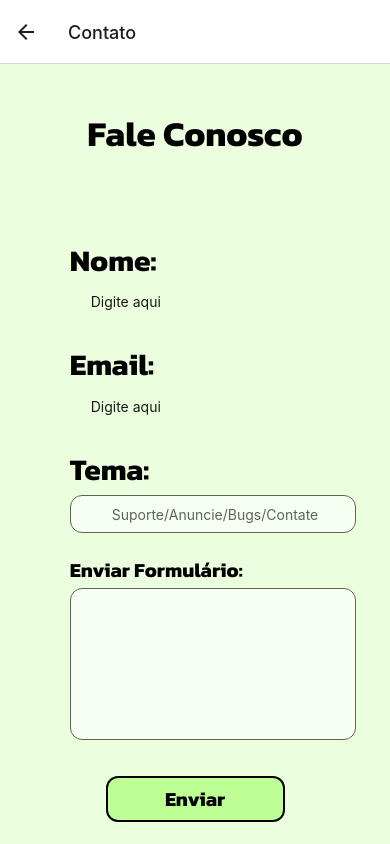
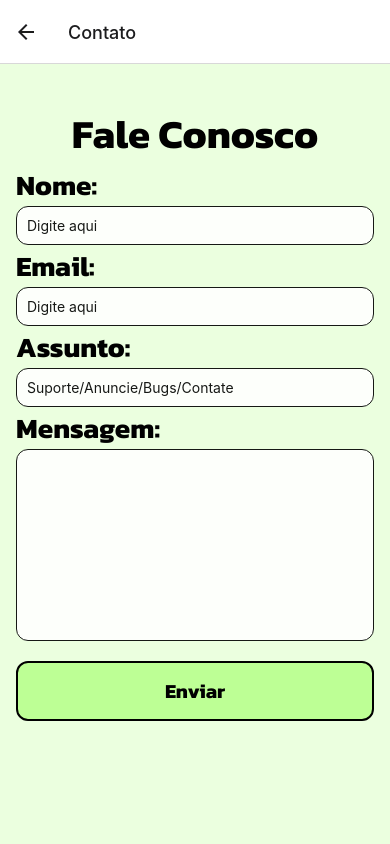
Before and after one commit to DayaneDamaceno/app-sustentabilidade, a React Native app: screen /Contato in a window 390 px wide. Built offline with nearby package versions, Linux system fonts and the light colour scheme.

Commit message:
Refactor ContatoScreen component

```diff
--- a/src/screens/contato/index.tsx
+++ b/src/screens/contato/index.tsx
@@ -9,69 +9,141 @@ import {
   TextInput,
   Alert,
 } from "react-native";
-import React, { useState, useEffect } from 'react';
+import React, { useState, useEffect } from "react";
 import { RootStackParamList } from "../../routes";
 import { Ionicons } from "@expo/vector-icons";
-import { StatusBar as ExpoStatusBar } from 'expo-status-bar';
-import * as Font from 'expo-font';
+import { StatusBar as ExpoStatusBar } from "expo-status-bar";
+import * as Font from "expo-font";
 
 type ContatoScreenProps = StackScreenProps<RootStackParamList, "Contato">;
 
+export const ContatoScreen: React.FC<ContatoScreenProps> = ({ navigation }) => {
+  function redirectToHome() {
+    navigation.navigate("Home");
+  }
+  const [nome, setTextoNome] = useState<string>("");
+  const [email, setTextoEmail] = useState<string>("");
+  const [assunto, setAssunto] = useState<string>("");
+  const [mensagem, setMensagem] = useState<string>("");
+
+  const [fontsLoaded, setFontsLoaded] = useState(false);
+
+  async function loadFonts() {
+    await Font.loadAsync({
+      "Kanit-Bold": require("../../../assets/fonts/kanit/Kanit-Bold.ttf"),
+    });
+    setFontsLoaded(true);
+  }
+  useEffect(() => {
+    loadFonts();
+  }, []);
+
+  if (!fontsLoaded) {
+    return <Text>Loading...</Text>;
+  }
+
+  const enviarDados = async () => {
+    try {
+      const response = await fetch(
+        "https://ekoplayportal.azurewebsites.net/contatos",
+        {
+          method: "POST",
+          headers: {
+            "Content-Type": "application/json",
+          },
+          body: JSON.stringify({ nome, email, assunto, mensagem }),
+        }
+      );
+
+      const data = await response.json();
+      console.log(data);
+
+      if (response.ok) {
+        Alert.alert("Dados enviados com sucesso!");
+        redirectToHome();
+      } else {
+        Alert.alert("Erro ao enviar os dados. Tente novamente.");
+      }
+    } catch (error) {
+      console.error("Erro ao enviar os dados:", error);
+      Alert.alert("Erro ao enviar os dados. Tente novamente.");
+    }
+  };
+
+  return (
+    <View style={styles.container}>
+      <Text style={styles.title}>Fale Conosco</Text>
+      <Text style={styles.label}>Nome:</Text>
+      <TextInput
+        style={styles.boxwrite}
+        placeholder="Digite aqui"
+        onChangeText={(text) => setTextoNome(text)}
+        value={nome}
+      />
+      <Text style={styles.label}>Email:</Text>
+      <TextInput
+        style={styles.boxwrite}
+        placeholder="Digite aqui"
+        onChangeText={(text) => setTextoEmail(text)}
+        value={email}
+      />
+      <Text style={styles.label}>Assunto:</Text>
+      <TextInput
+        style={styles.boxwrite}
+        placeholder="Suporte/Anuncie/Bugs/Contate"
+        onChangeText={(text) => setAssunto(text)}
+        value={assunto}
+      />
+      <Text style={styles.label}>Mensagem:</Text>
+      <TextInput
+        style={styles.textarea}
+        multiline
+        numberOfLines={10}
+        onChangeText={(text) => setMensagem(text)}
+        value={mensagem}
+      />
+      <TouchableOpacity style={styles.start} onPress={enviarDados}>
+        <Text style={styles.titlebutton}>Enviar</Text>
+      </TouchableOpacity>
+    </View>
+  );
+};
+
 const styles = StyleSheet.create({
   container: {
-    paddingTop: Platform.OS === "android" ? StatusBar.currentHeight: 20,
+    paddingTop: Platform.OS === "android" ? StatusBar.currentHeight : 20,
     backgroundColor: "#EBFFDF",
     flex: 1,
     paddingHorizontal: 16,
   },
-  header: {
-    fontFamily: "Kanit-Bold",
-    fontSize: 30,
-    textAlign: "left",
-    paddingLeft: "15%",
-  },
-  header2: {
-    fontFamily: "Kanit-Bold",
-    fontSize: 20,
-    textAlign: "left",
-    paddingLeft: "15%",
-  },
   title: {
     fontFamily: "Kanit-Bold",
-    fontSize: 35,
+    fontSize: 40,
     textAlign: "center",
-    paddingBottom: "15%",
+    marginTop: 20,
+  },
+  label: {
+    fontFamily: "Kanit-Bold",
+    fontSize: 28,
   },
   boxwrite: {
-    height: "5%",
-    width: "80%",
+    width: "100%",
+    padding: 10,
     opacity: 0.9,
-    marginBottom: "6%",
-    marginLeft: "18%",
-  },
-  boxwrite2: {
-    height: "5%",
-    width: "80%",
     backgroundColor: "white",
-    borderColor: 'black',
+    borderColor: "black",
     borderWidth: 1.8,
     borderRadius: 12,
-    opacity: 0.6,
-    marginTop: "1%",
-    marginBottom: "6%",
-    marginLeft: "15%",
   },
-  boxwrite3: {
-    height: "20%",
-    width: "80%",
+  textarea: {
+    width: "100%",
+    padding: 10,
+    minHeight: 150,
+    opacity: 0.9,
     backgroundColor: "white",
-    borderColor: 'black',
+    borderColor: "black",
     borderWidth: 1.8,
     borderRadius: 12,
-    opacity: 0.6,
-    marginTop: "1%",
-    marginBottom: "10%",
-    marginLeft: "15%",
   },
   titlebutton: {
     fontFamily: "Kanit-Bold",
@@ -79,95 +151,14 @@ const styles = StyleSheet.create({
     fontSize: 20,
   },
   start: {
-    width: "50%",
-    height: "6%",
+    width: "100%",
+    height: 60,
     backgroundColor: "#BDFF95",
     borderRadius: 12,
     borderWidth: 2,
+    marginTop: 20,
     borderColor: "#000000",
     alignSelf: "center",
     justifyContent: "center",
   },
 });
-
-export const ContatoScreen: React.FC<ContatoScreenProps> = ({ navigation }) => {
-  function redirectToHome() {
-    navigation.navigate("Home");
-  }
-    const [nome, setTextoNome] = useState<string>('');
-    const [email, setTextoEmail] = useState<string>('');
-    const [tema, setTema] = useState<string>('');
-    const [assunto, setAsst] = useState<string>('');
-
-    const [fontsLoaded, setFontsLoaded] = useState(false);
-
-    useEffect(() => {
-      async function loadFonts() {
-        await Font.loadAsync({
-          'Kanit-Bold': require('../../../assets/fonts/kanit/Kanit-Bold.ttf'),
-        });
-        setFontsLoaded(true);
-      }
-
-      loadFonts();
-    }, []);
-
-    const enviarDados = async () => {
-        try {
-          const response = await fetch('https://seuservidor.com/endpoint', {
-            method: 'POST',
-            headers: {
-              'Content-Type': 'application/json',
-            },
-            body: JSON.stringify({ nome, email, tema, assunto }),
-          });
-
-          if (response.ok) {
-            Alert.alert('Dados enviados com sucesso!');
-          } else {
-            Alert.alert('Erro ao enviar os dados. Tente novamente.');
-          }
-        } catch (error) {
-          console.error('Erro ao enviar os dados:', error);
-          Alert.alert('Erro ao enviar os dados. Tente novamente.');
-        }
-      };
-
-    return (
-      <View style={styles.container}>
-        <h1 style={styles.title}>Fale Conosco</h1>
-        <Text style={styles.header}>Nome:</Text>
-        <TextInput
-          style={styles.boxwrite}
-          placeholder="⠀Digite aqui"
-          onChangeText={(text) => setTextoNome(text)}
-          value={nome}
-        />
-        <Text style={styles.header}>Email:</Text>
-        <TextInput
-          style={styles.boxwrite}
-          placeholder="⠀Digite aqui"
-          onChangeText={(text) => setTextoEmail(text)}
-          value={email}
-        />
-        <Text style={styles.header}>Tema:</Text>
-        <TextInput
-          style={styles.boxwrite2}
-          placeholder="⠀⠀⠀⠀Suporte/Anuncie/Bugs/Contate"
-          onChangeText={(text) => setTema(text)}
-          value={tema}
-        />
-        <Text style={styles.header2}>Enviar Formulário:</Text>
-        <TextInput
-          style={styles.boxwrite3}
-          multiline
-          numberOfLines={10}
-          onChangeText={(text) => setAsst(text)}
-          value={assunto}
-        />
-        <TouchableOpacity style={styles.start} onPress={enviarDados}>
-          <Text style= {styles.titlebutton}>Enviar</Text>
-        </TouchableOpacity>
-      </View>
-    );
-  };
```
